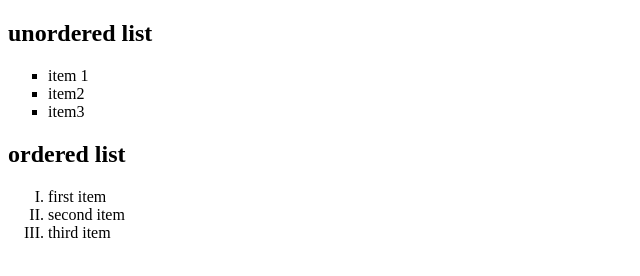
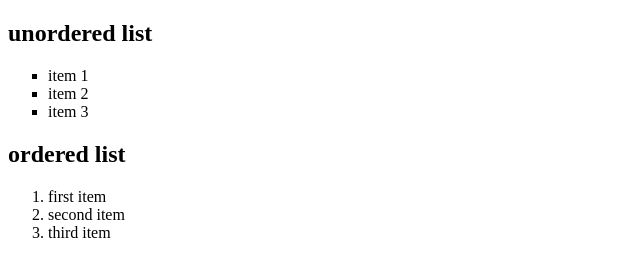
Before and after one commit to NINJAHATTORI004/HTMLLLL, a plain HTML site: page p30.html in a window 1280 px wide. Shown: the full height of the page, 0-640 px from the left. Drawn offline with Linux system fonts and the light colour scheme.

Commit message:
neww message

```diff
--- a/p30.html
+++ b/p30.html
@@ -10,7 +10,7 @@
 
             }
             ol{
-                list-style-type:upper-roman;
+                list-style-type: style type inherit;;
 
             }
         </style>
@@ -19,8 +19,8 @@
         <h2> unordered list</h2>
         <ul>
             <li>item 1</li>
-            <li>item2 </li>
-            <li>item3 </li>
+            <li>item 2 </li>
+            <li>item 3 </li>
         </ul>
         <h2>
             ordered list
```
